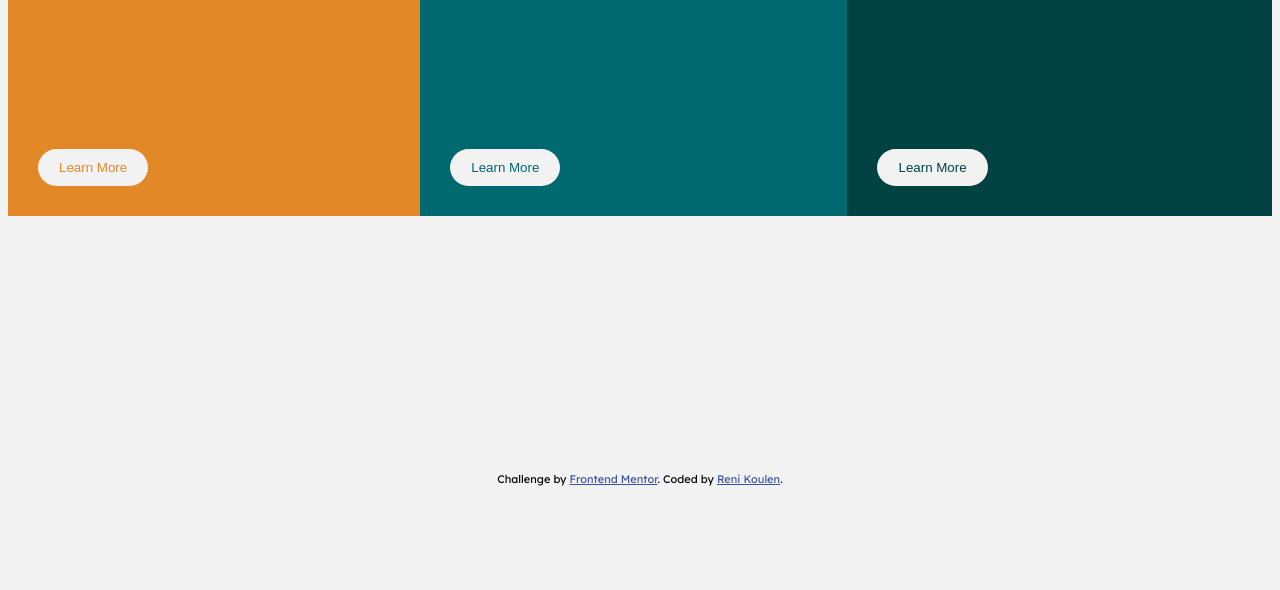
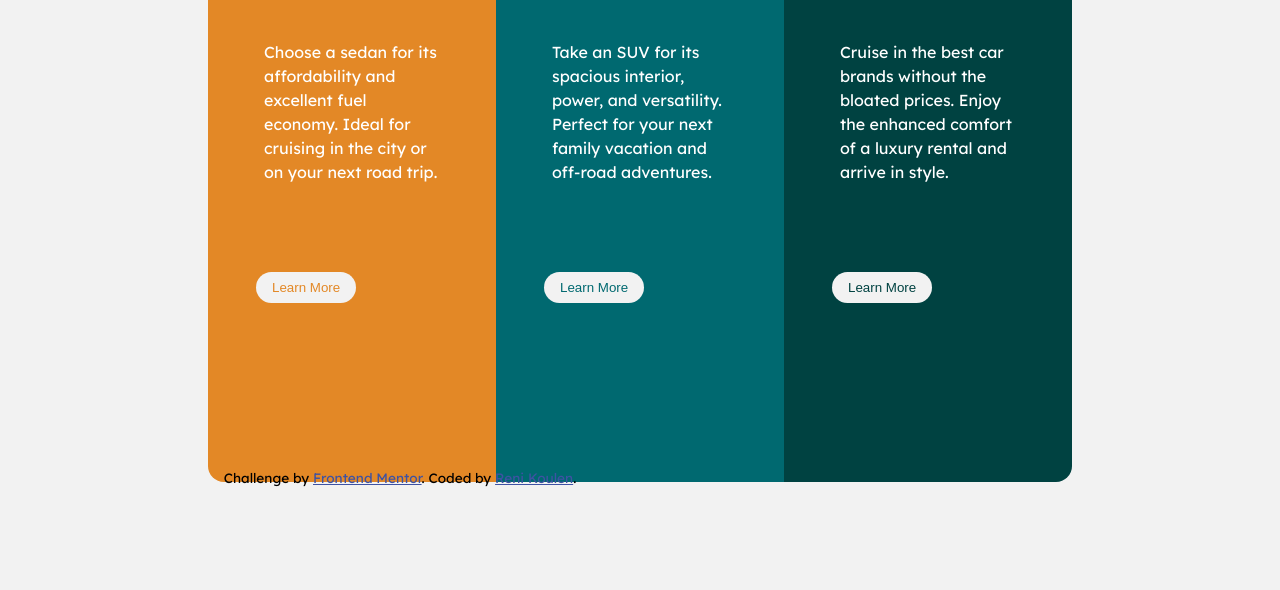
Before and after one commit to renikoulen/fm-3-column-preview-card-component-main, a plain HTML site: page 3-column-preview-card-component-main/index.html in a window 1280 px wide. Shown: the part 314-904 px from the top of the page. Before the commit the page ends 800 px from the top, so only its background shows below. Drawn offline with Linux system fonts and the light colour scheme.

Commit message:
Update styles.css
Completely revised version to reflect centered position with display flex.

```diff
--- a/3-column-preview-card-component-main/styles.css
+++ b/3-column-preview-card-component-main/styles.css
@@ -59,9 +59,40 @@
 }
 
 body {
-  max-width: 1440px;
+  display: flex;
+  justify-content: center;
+  align-items: center;
+  max-width: 85rem;
   background-color: hsl(0, 0%, 95%);
-  font-size: 15px;
+  font-size: 1rem;
+  font-family: Lexend Deca, sans-serif;
+}
+
+.flex-container {
+  display: flex;
+  justify-content: space-around;
+  align-items: center;
+  min-height: 25vh;
+  background-color: hsl(0, 0%, 95%);
+  margin: 12.5vh;
+}
+
+.cards {
+  color: white;
+  min-height: 40rem;
+  width: 15rem;
+  padding: 1.5rem;
+}
+
+/*
+body {
+  background-color: hsl(0, 0%, 95%);
+  max-width: 85dvh;
+  min-height: 100dvh;
+  display: flex;
+  align-items: center;
+  justify-content: center;
+  font-size: 1rem;
   font-family: Lexend Deca, sans-serif;
 }
 
@@ -73,17 +104,17 @@ main {
   display: flex;
   justify-content: center;
   color: hsl(0, 0%, 95%);
-  max-width: 100%;
-  max-height: 100%;
+  max-width: 100dvh;
+  max-height: 100dvh;
 }
 
 .cards {
   display: grid;
   grid-template-columns: repeat(3, 1fr);
   color: hsl(0, 0%, 95%);
-  max-width: 100%;
-  max-height: 100%;
-}
+  max-width: 100dvh;
+  max-height: 100dvh;
+} */
 
 img {
   padding: 30px;
@@ -91,58 +122,64 @@ img {
 
 .sedans {
   display: block;
-  max-width: 100%;
+  max-width: 100dvh;
   background-color: hsl(31, 77%, 52%);
+  border-top-left-radius: 1rem;
+  border-bottom-left-radius: 1rem;
 }
 
 .suvs {
   display: block;
-  max-width: 100%;
+  max-width: 100dvh;
   background-color: hsl(184, 100%, 22%);
 }
 
 .luxury {
   display: block;
-  max-width: 100%;
+  max-width: 100dvh;
   background-color: hsl(179, 100%, 13%);
+  border-top-right-radius: 1rem;
+  border-bottom-right-radius: 1rem;
 }
 
 .h1 {
   font-family: Big Shoulders Display, sans-serif;
-  margin: 30px;
-  max-width:100%;
+  margin: 1.5rem;
+  max-width: 100dvh;
 }
 
 p {
-  height: 150px;
-  padding: 30px;
+  height: 10rem;
+  padding: 2rem;
   line-height: 1.5;
-  max-width:100%;
+  max-width: 100dvh;
 }
 
 button {
-  margin: 30px;
-  padding: 10px 20px;
+  margin: 1.5rem;
+  padding: 0.5rem 1rem;
   background-color: hsl(0, 0%, 95%);
   color: transparent;
-  border: 1px solid transparent;
-  border-radius: 20px;
+  border-radius: 1.25rem;
 }
 .sedans-btn {
   color: hsl(31, 77%, 52%);
+  border: hsl(31, 77%, 52%);
 }
 
 .suvs-btn {
   color: hsl(184, 100%, 22%);
+  border: hsl(184, 100%, 22%);
 }
 
 .luxury-btn {
   color: hsl(179, 100%, 13%);
+  border: hsl(179, 100%, 13%);
 }
 
 button:hover {
   color: hsl(0, 0%, 95%);
-  border: 1px solid hsl(0, 0%, 95%);
+  border: 0.0625rem solid hsl(0, 0%, 95%);
 }
 
 .sedans-btn:hover {
@@ -161,23 +198,22 @@ footer {
   position: fixed;
   left: 0;
   bottom: 0;
-  width: 100%;
+  width: 100dvh;
 }
 
 .attribution {
-  font-size: 11px;
+  font-size: 0.85rem;
   text-align: center;
 }
 .attribution a {
   color: hsl(228, 45%, 44%);
 }
 
-@media (max-width: 375px) {
-
-main{
-	max-width:50%;
-	max-height: 50%;
-}
+@media (max-width: 23.4375rem) {
+  main {
+    max-width: 50dvh;
+    max-height: 50dvh;
+  }
 
   .cards {
     display: grid;
```
